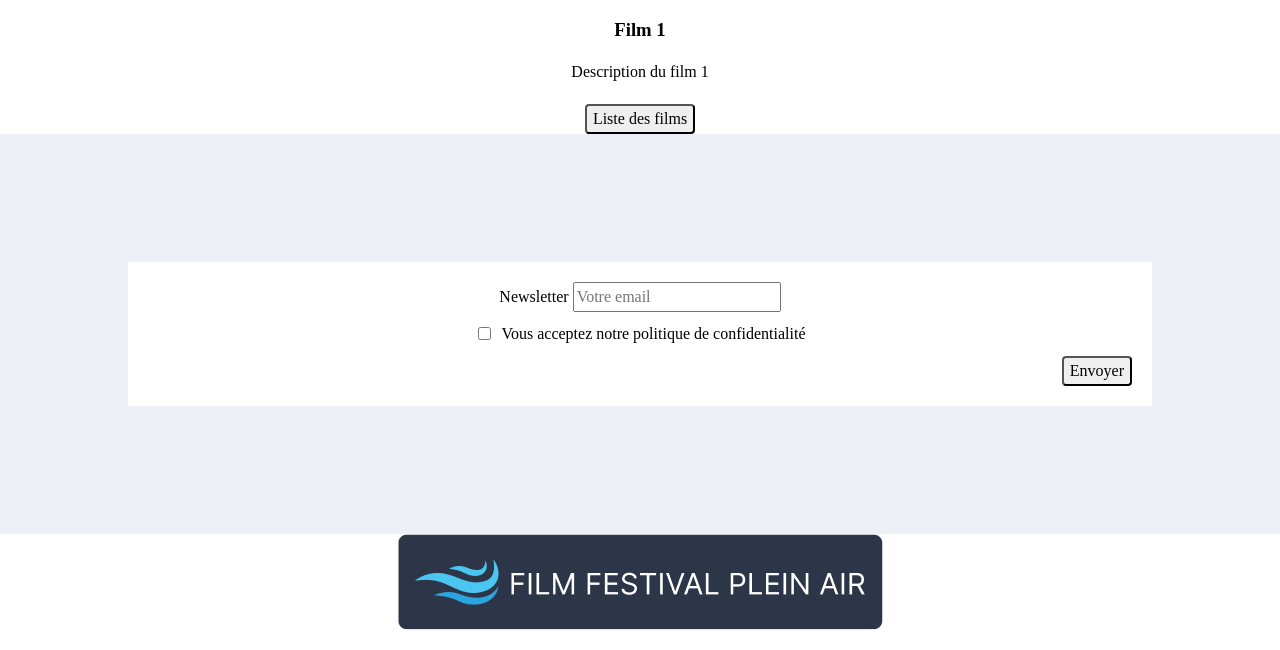
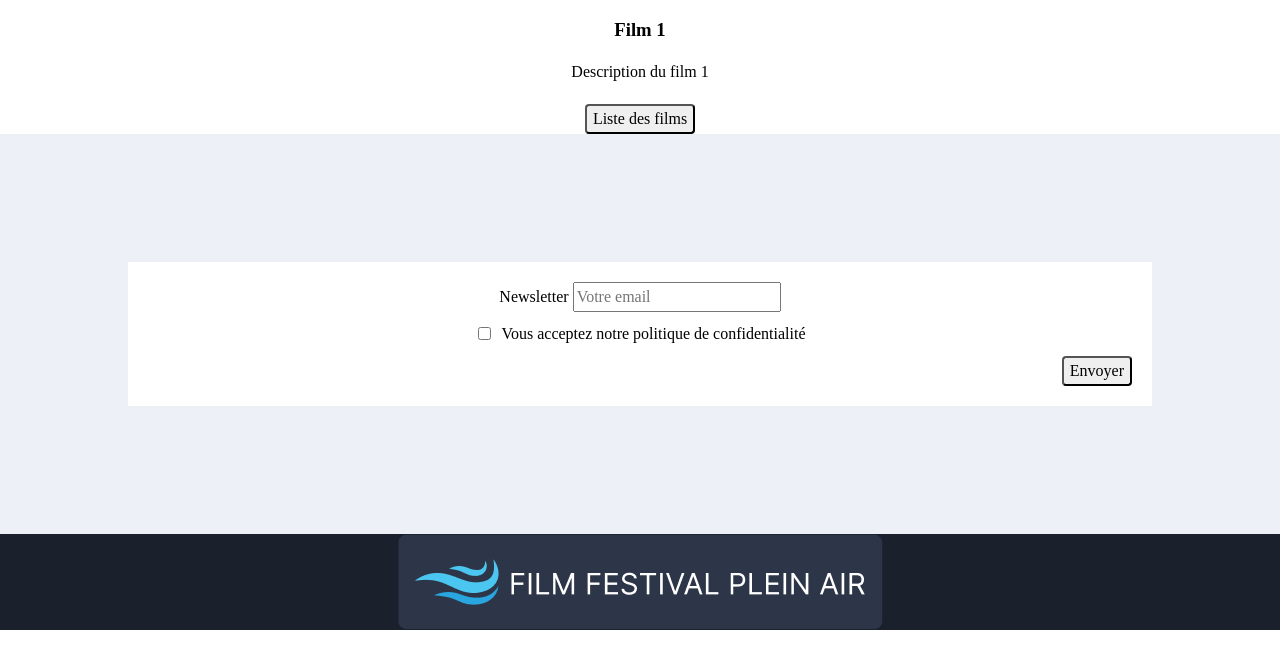
Before and after one commit to SoDigitalZ/Les-Films-de-Plein-Air, a plain HTML site: page index.html in a window 1280 px wide. Shown: the part 652-1302 px from the top of the page. Drawn offline with Linux system fonts and the light colour scheme.

Commit message:
footer background-color

```diff
--- a/style.css
+++ b/style.css
@@ -171,6 +171,10 @@ button:hover {
     padding: 20px;
 }
 
+footer {
+  background-color: #1A202C;
+}
+
 .footer-logo {
   display: flex; /* Utilise flexbox pour aligner les éléments */
   justify-content: center; /* Centre horizontalement */
```
